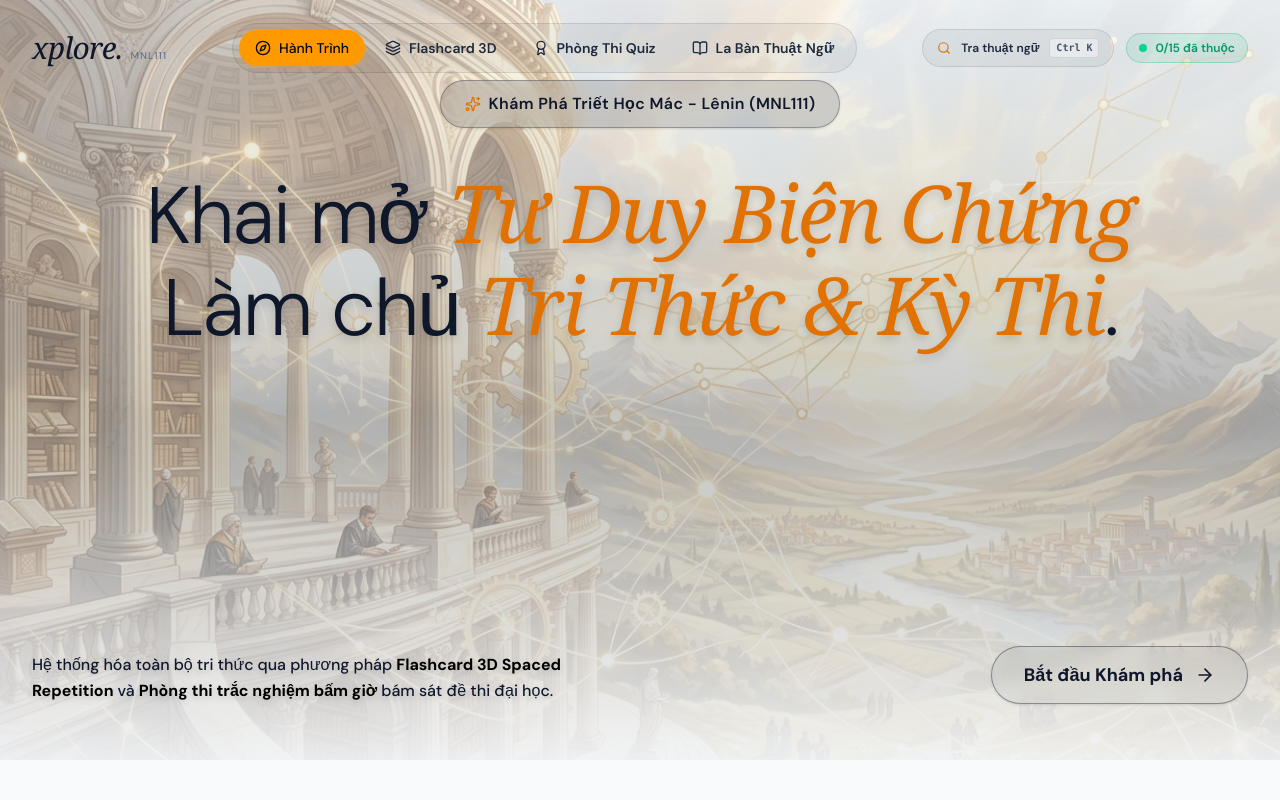
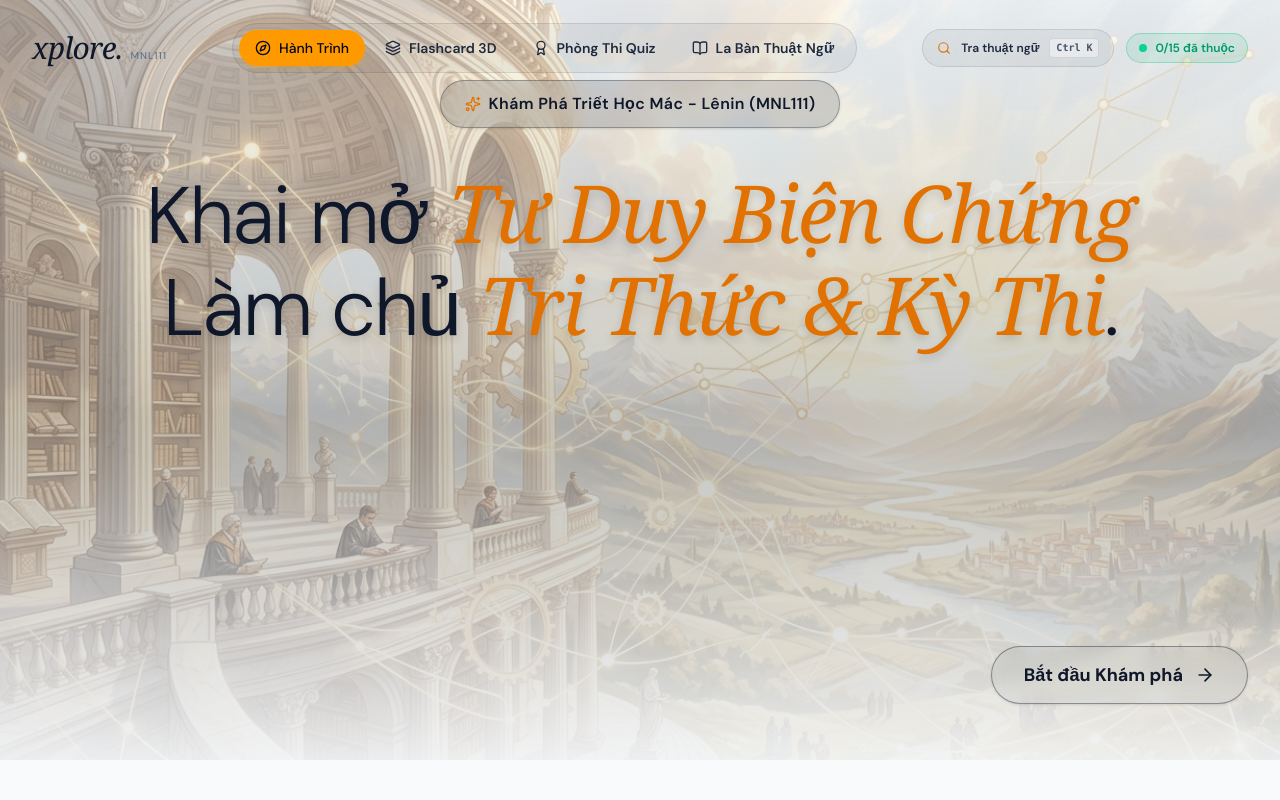
Before and after one commit to lalaaa0401/mnl111-xplore-philosophy, a React (Vite) app: page / in a window 1280 px wide. Shown: the top 800 px of the page. Built offline with nearby package versions, Linux system fonts and the light colour scheme; a web font is replaced by a local one.

Commit message:
style(ui): remove subtitle text from hero section

```diff
--- a/src/components/HeroSection.jsx
+++ b/src/components/HeroSection.jsx
@@ -36,10 +36,7 @@ export default function HeroSection({ onStartFlashcards, onStartQuiz, totalFlash
           </div>
 
           {/* Bottom row (Left: text, Right: button) - Like Figma */}
-          <div className="w-full flex flex-col md:flex-row items-end justify-between gap-8 mt-12 md:mt-24">
-            <p className="text-sm md:text-base text-slate-900 font-medium max-w-xl leading-relaxed drop-shadow-md">
-              Hệ thống hóa toàn bộ tri thức qua phương pháp <strong className="text-black font-bold">Flashcard 3D Spaced Repetition</strong> và <strong className="text-black font-bold">Phòng thi trắc nghiệm bấm giờ</strong> bám sát đề thi đại học.
-            </p>
+          <div className="w-full flex flex-col md:flex-row items-end justify-end gap-8 mt-12 md:mt-24">
 
             <button
               onClick={onStartFlashcards}
```
